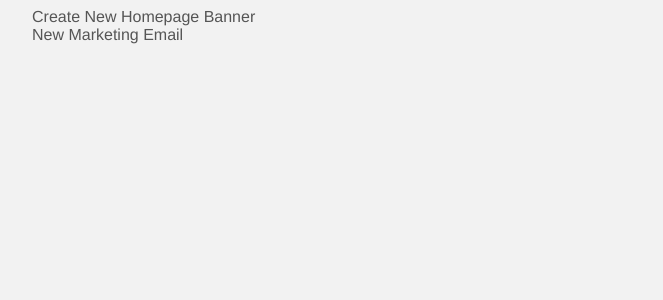
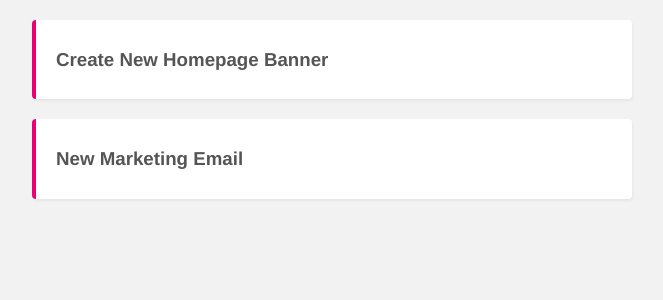
Before and after one commit to kevinmac61/project-planner, a Vue app: page /#/ in a window 1280 px wide. Shown: the top 300 px of the page, without its empty margins (308-971 px from the left). Built offline with nearby package versions, Linux system fonts and the light colour scheme; data requests are answered from the project's data file.

Commit message:
Added project component

```diff
--- /dev/null
+++ b/src/components/SingleProject.vue
@@ -0,0 +1,37 @@
+<template>
+  <div class="project">
+    <div class="actions">
+      <h3 @click="showDetails = !showDetails">{{ project.title }}</h3>
+    </div>
+    <div v-if="showDetails" class="details">
+      <p>{{ project.details }}</p>
+    </div>
+  </div>
+</template>
+
+<script>
+export default {
+  props: ["project"],
+  data() {
+    return {
+      showDetails: false,
+    };
+  },
+  methods: {},
+};
+</script>
+
+<style>
+.project {
+  margin: 20px auto;
+  background: #fff;
+  padding: 10px 20px;
+  border-radius: 4px;
+  box-shadow: 1px 2px 3px rgba(0, 0, 0, 0.05);
+  border-left: 4px solid #e90074;
+}
+
+h3 {
+  cursor: pointer;
+}
+</style>
--- a/src/views/Home.vue
+++ b/src/views/Home.vue
@@ -2,18 +2,19 @@
   <div class="home">
     <div v-if="projects.length">
       <div v-for="project in projects" :key="project.id">
-        {{ project.title }}
+        <SingleProject :project="project" />
       </div>
     </div>
   </div>
 </template>
 
 <script>
+import SingleProject from "../components/SingleProject.vue";
 // @ is an alias to /src
 
 export default {
   name: "Home",
-  components: {},
+  components: { SingleProject },
   data() {
     return {
       projects: [],
```
